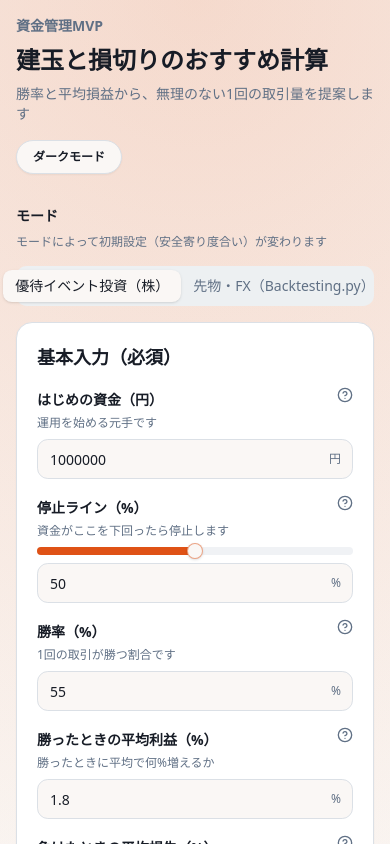
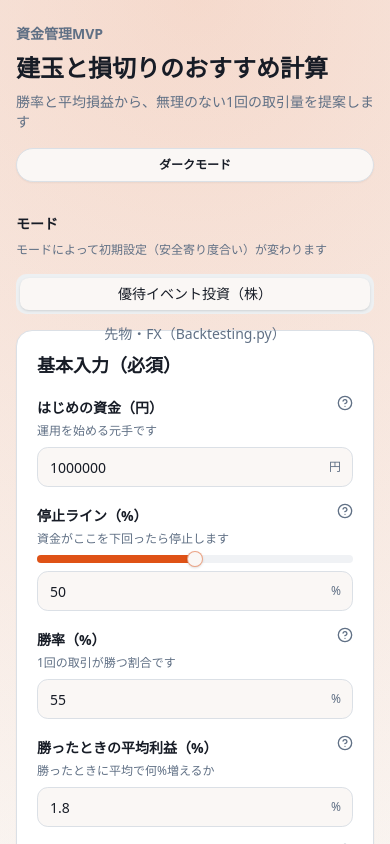
Before and after one commit to appdevelopmentworks/money-mgmt-cdx, a Next.js app: page / in a window 390 px wide. Shown: the top 844 px of the page. Built offline with nearby package versions, Linux system fonts and the light colour scheme.

Commit message:
スマホ・レシポンシブ対応

```diff
--- a/src/app/page.tsx
+++ b/src/app/page.tsx
@@ -80,8 +80,8 @@ export default function Page() {
 
   return (
     <main className="min-h-screen bg-[radial-gradient(circle_at_top,hsl(var(--primary)_/_0.18),transparent_55%),linear-gradient(180deg,hsl(var(--background)),hsl(var(--background)))]">
-      <div className="mx-auto w-full max-w-3xl space-y-8 p-4 md:p-8">
-        <header className="flex flex-wrap items-start justify-between gap-4">
+      <div className="mx-auto w-full max-w-3xl space-y-8 px-4 py-6 md:p-8">
+        <header className="flex flex-col gap-4 sm:flex-row sm:items-start sm:justify-between">
           <div className="space-y-2">
             <p className="text-sm font-semibold text-muted-foreground">資金管理MVP</p>
             <h1 className="text-2xl font-bold md:text-3xl">建玉と損切りのおすすめ計算</h1>
@@ -92,7 +92,7 @@ export default function Page() {
           <button
             type="button"
             onClick={() => setTheme((prev) => (prev === "dark" ? "light" : "dark"))}
-            className="shrink-0 rounded-full border bg-background px-4 py-2 text-xs font-semibold shadow-sm transition hover:-translate-y-0.5"
+            className="w-full rounded-full border bg-background px-4 py-2 text-xs font-semibold shadow-sm transition hover:-translate-y-0.5 sm:w-auto"
             aria-label="テーマ切り替え"
           >
             {theme === "dark" ? "ライトモード" : "ダークモード"}
@@ -105,7 +105,7 @@ export default function Page() {
             <p className="text-xs text-muted-foreground">モードによって初期設定（安全寄り度合い）が変わります</p>
           </div>
           <Tabs value={mode} onValueChange={(value) => setMode(value as Mode)}>
-            <TabsList className="w-full">
+            <TabsList className="grid w-full grid-cols-1 gap-2 sm:grid-cols-2">
               <TabsTrigger value="stock" className="w-full">
                 {MODE_LABELS.stock}
               </TabsTrigger>
```
